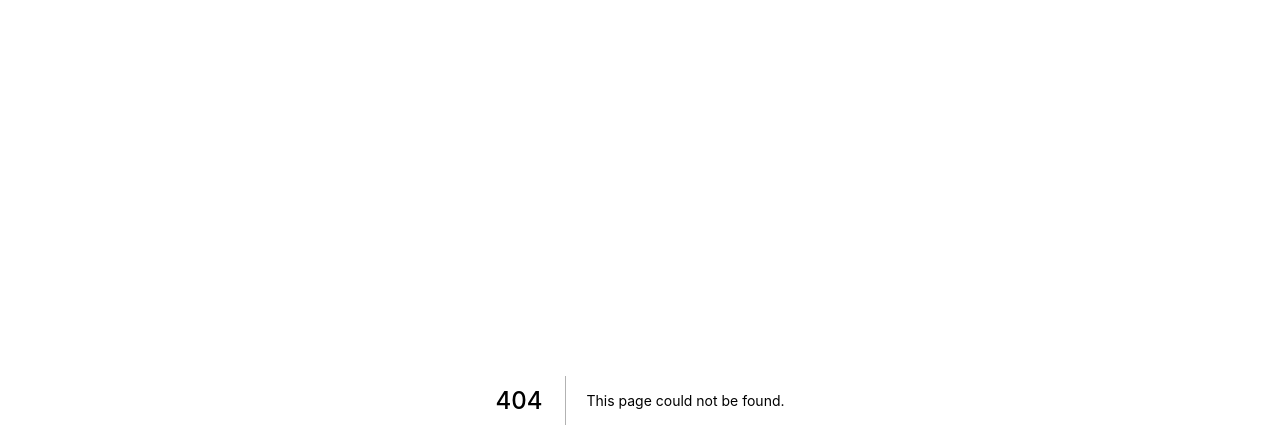
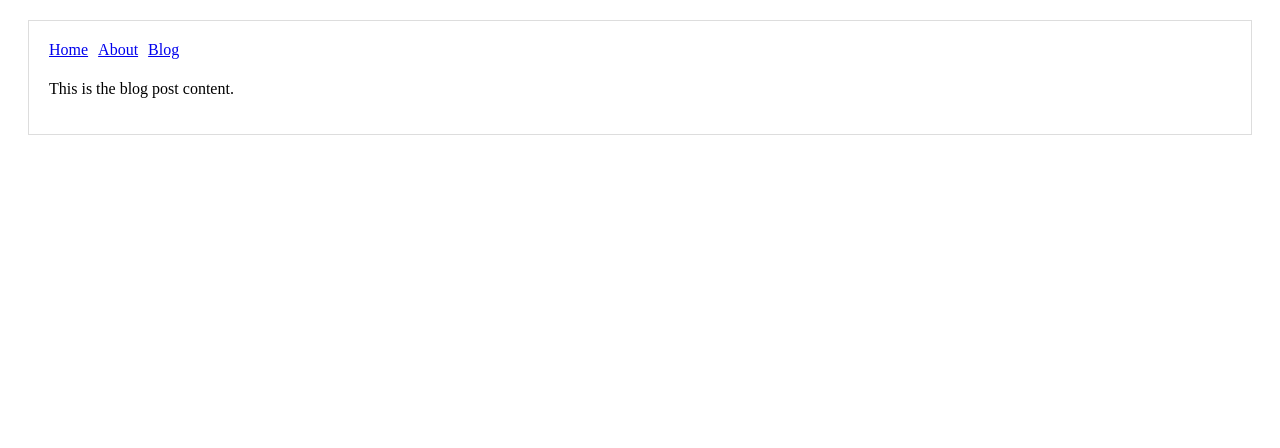
Before and after one commit to nobioma1/next-hello, a Next.js app: page /post in a window 1280 px wide. Before the commit this address had no page. Shown: the top 448 px of the page. Built offline with nearby package versions, Linux system fonts and the light colour scheme.

Commit message:
Create Dynamic routing component

```diff
--- /dev/null
+++ b/pages/post.js
@@ -0,0 +1,22 @@
+import { useRouter } from 'next/router';
+import Layout from '../components/Layout';
+
+const Content = () => {
+  const router = useRouter();
+  return (
+    <>
+      <h1>{router.query.title}</h1>
+      <p>This is the blog post content.</p>
+    </>
+  );
+};
+
+const Post = () => {
+  return (
+    <Layout>
+      <Content />
+    </Layout>
+  );
+};
+
+export default Post;
```
